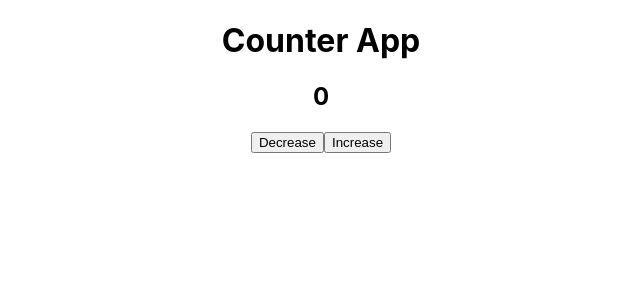
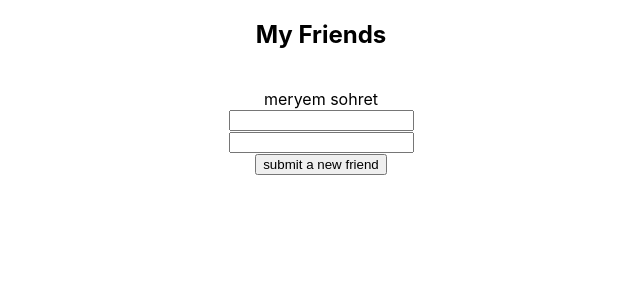
Before and after one commit to sohretturaman/react-course-patika, a React (Create React App) app in the folder practices1/: page / in a window 1280 px wide. Shown: the top 300 px of the page, without its empty margins (319-959 px from the left). Built offline with nearby package versions, Linux system fonts and the light colour scheme.

Commit message:
working with input states

```diff
--- a/practices1/src/App.js
+++ b/practices1/src/App.js
@@ -1,12 +1,12 @@
 /** @format */
 
 import "./App.css";
-import Counter from "./components/Counter";
+import Input from "./components/Input";
 
 function App() {
   return (
     <div className="App">
-      <Counter />
+      <Input />
     </div>
   );
 }
--- /dev/null
+++ b/practices1/src/components/Input.js
@@ -0,0 +1,56 @@
+/** @format */
+
+import React, { useState } from "react";
+
+function Input() {
+  const [values, setValues] = useState({ name: "", surname: "" });
+  const [friends, setFriends] = useState([
+    { name: "meryem", surname: "sohret" },
+  ]);
+
+  const handleOnChangeInput = (event) => {
+    setValues({ ...values, [event.target.name]: event.target.value });
+  };
+
+  const handleOnSubmit = () => {
+    console.log("values from input", values);
+    setFriends([...friends, values]);
+  };
+  return (
+    <div>
+      {/*   input example
+      <h1>Name :{values.name} </h1>
+      please enter your surname:
+      <input name="name" value={values.name} onChange={handleOnChangeInput} />
+      <br />
+      please enter your surname:
+      <input
+        name="surname"
+        value={values.surname}
+        onChange={handleOnChangeInput}
+      />
+      <br />
+      name and surname : {values.name} {values.surname}
+      <hr />
+      <br></br> */}
+      <h2>My Friends</h2> <br />
+      {friends.map((friend, index) => (
+        <div key={index}>
+          {friend.name} {friend.surname}
+          <br />
+        </div>
+      ))}
+      <input name="name" value={values.name} onChange={handleOnChangeInput} />
+      <br />
+      <input
+        name="surname"
+        value={values.surname}
+        onChange={handleOnChangeInput}
+      />
+      <br />
+      <button onClick={handleOnSubmit}>submit a new friend</button>
+    </div>
+  );
+}
+
+export default Input;
```
